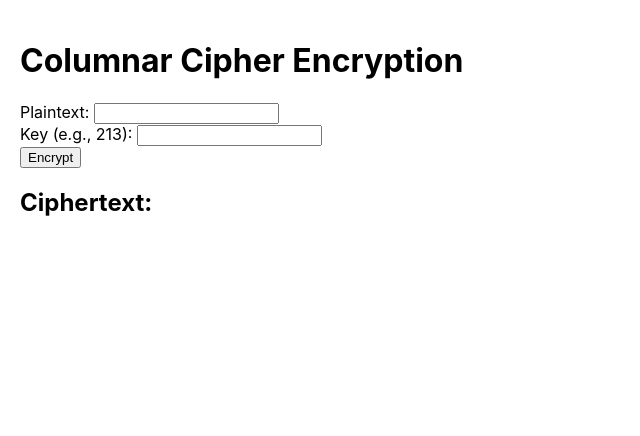
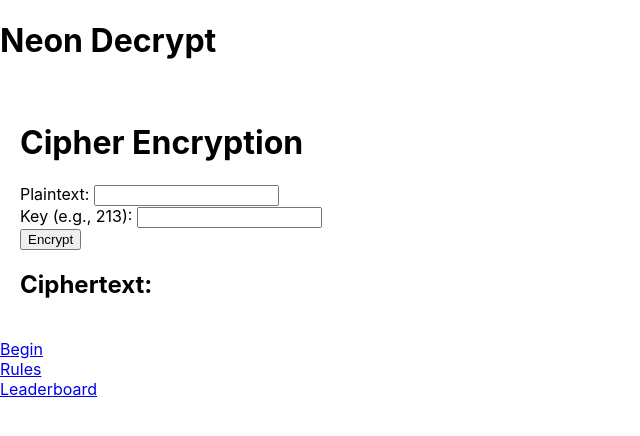
Before and after one commit to Diego-Esquivias/transfer-cipher-word-game, a React (Create React App) app: page /game in a window 1280 px wide. Shown: the top 436 px of the page, without its empty margins (0-640 px from the left). Built offline with nearby package versions, Linux system fonts and the light colour scheme.

Commit message:
testing routes

```diff
--- a/package.json
+++ b/package.json
@@ -6,6 +6,7 @@
     "cra-template": "1.2.0",
     "react": "^19.0.0",
     "react-dom": "^19.0.0",
+    "react-router-dom": "^7.0.2",
     "react-scripts": "5.0.1"
   },
   "scripts": {
--- a/src/components/Game.jsx
+++ b/src/components/Game.jsx
@@ -27,7 +27,7 @@ function Game() {
 
   return (
     <div style={{ padding: "20px" }}>
-      <h1>Columnar Cipher Encryption</h1>
+      <h1>Cipher Encryption</h1>
       <label>Plaintext: </label>
       <input
         type="text"
--- a/src/index.js
+++ b/src/index.js
@@ -1,11 +1,11 @@
 import React from 'react';
 import ReactDOM from 'react-dom/client';
 import './index.css';
-import App from './components/Game';
+import StartMenu from './pages/StartMenu';
 
 const root = ReactDOM.createRoot(document.getElementById('root'));
 root.render(
   <React.StrictMode>
-    <App />
+    <StartMenu />
   </React.StrictMode>
 );
--- a/src/pages/Rules.jsx
+++ b/src/pages/Rules.jsx
@@ -0,0 +1,9 @@
+import React from 'react'
+
+const Rules = () => {
+  return (
+    <div>Rules</div>
+  )
+}
+
+export default Rules
--- a/src/pages/StartMenu.jsx
+++ b/src/pages/StartMenu.jsx
@@ -0,0 +1,27 @@
+import React from 'react'
+import Rules from './Rules';
+import Leaderboard from '../components/Leaderboard';
+import Game from '../components/Game';
+import { BrowserRouter, Routes, Route } from 'react-router-dom';
+
+const StartMenu = () => {
+  return (
+    <>
+    <div>
+        <h1>Neon Decrypt</h1>
+        <BrowserRouter>
+            <Routes>
+                <Route path="/game" element={<Game />} />
+                <Route path="/rules" element={<Rules />} />
+                <Route path="/leaderboard" element={<Leaderboard />} />
+            </Routes>
+        </BrowserRouter>
+        <div className="btn"><a href="/game">Begin</a></div>
+        <div className="btn"><a href="/rules">Rules</a></div>
+        <div className="btn"><a href="/leaderboard">Leaderboard</a></div>
+    </div>
+    </>
+  )
+}
+
+export default StartMenu
```
Also changed, not shown: 1 other file (tests, documents, lock files or other folders).
